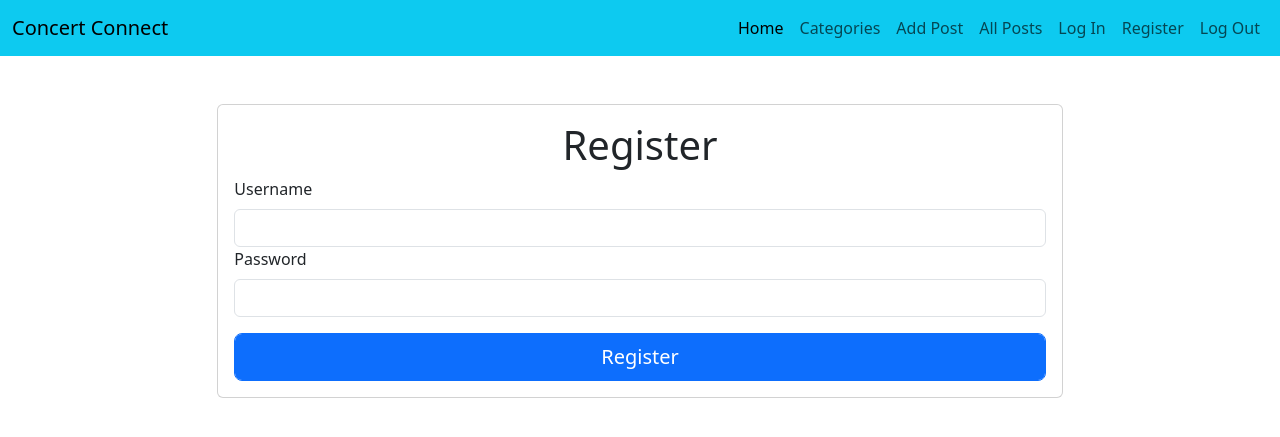
After one commit to 99bjacko/milestone-project-3, a Flask app: page /register in a window 1280 px wide. The commit adds this page. Shown: the top 437 px of the page. Run offline with Flask 3, Linux system fonts and the light colour scheme; some libraries are stand-ins or nearby versions.

Commit message:
Add register template

```diff
--- a/app.py
+++ b/app.py
@@ -4,6 +4,7 @@ from flask import (
     redirect, request, session, url_for)
 from flask_pymongo import PyMongo
 from bson.objectid import ObjectId
+from werkzeug.security import generate_password_hash, check_password_hash
 if os.path.exists("env.py"):
     import env
 
@@ -24,6 +25,11 @@ def get_posts():
     return render_template("posts.html", posts=posts)
 
 
+@app.route("/register", methods=["GET", "POST"])
+def register():
+    return render_template("register.html")
+
+
 if __name__ == "__main__":
     app.run(host=os.environ.get("IP"),
             port=int(os.environ.get("PORT")),
--- a/templates/base.html
+++ b/templates/base.html
@@ -43,7 +43,7 @@
                             <a class="nav-link" href="#">Log In</a>
                         </li>
                         <li class="nav-item">
-                            <a class="nav-link" href="#">Register</a>
+                            <a class="nav-link" href="{{ url_for('register') }}">Register</a>
                         </li>
                         <li class="nav-item">
                             <a class="nav-link" href="#">Log Out</a>
--- /dev/null
+++ b/templates/register.html
@@ -0,0 +1,19 @@
+{% extends "base.html" %}
+{% block content %}
+
+    <div class="row">
+        <div class="col-sm-12 col-lg-8 offset-lg-2 mt-5">
+            <form class="card" method="POST" action="{{ url_for('register') }}">
+                <div class="card-body">
+                    <h1 class="card-title text-center">Register</h1>
+                    <label for="username" class="form-label">Username</label>
+                    <input type="text" id="username" name="username" class="form-control validate">
+                    <label for="password" class="form-label">Password</label>
+                    <input type="password" id="password" name="password" class="form-control validate">
+                    <button type="submit" class="form-control btn btn-lg btn-primary mt-3">Register</button>
+                </div>
+            </form>
+        </div>
+    </div>
+
+{% endblock %}
```
